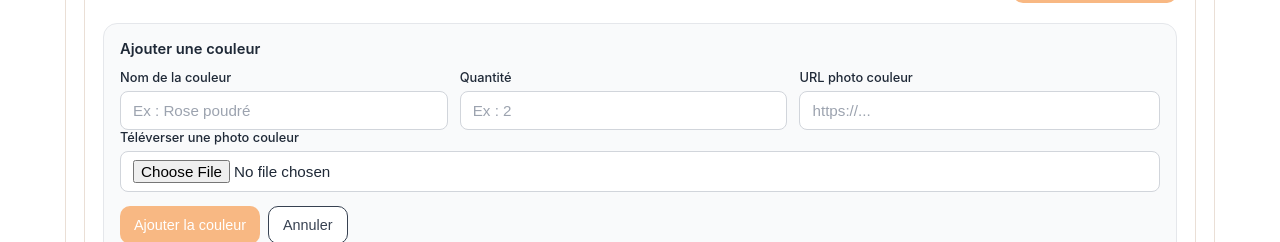
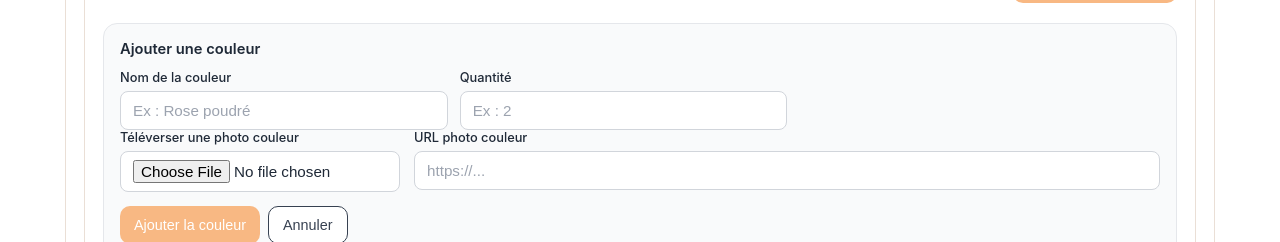
Before and after one commit to Spupuce/Crackers-by-VB, a Next.js app: page /administration/produit/nouveau in a window 1280 px wide. Both pictures are taken after typing "Sample", "5", "5", "5", "https://example.com", "Sample" into the empty fields and a click on the button "+ Ajouter une couleur". Shown: the part 1132-1374 px from the top of the page. Built offline with nearby package versions, Linux system fonts and the light colour scheme; no server answers.

Commit message:
Réorganise le bloc photo des couleurs pour aligner upload, URL et prévisualisation dans le formulaire produit

```diff
--- a/components/ProductForm.js
+++ b/components/ProductForm.js
@@ -768,27 +768,10 @@ export default function ProductForm({
                   autoComplete="off"
                 />
               </div>
-
-              <div className={styles.field}>
-                <label htmlFor="colorImageUrl" className={styles.smallLabel}>
-                  URL photo couleur
-                </label>
-                <input
-                  id="colorImageUrl"
-                  name="colorImageUrl"
-                  type="url"
-                  placeholder="https://..."
-                  className={styles.input}
-                  value={colorDraft.imageUrl}
-                  onChange={(e) =>
-                    handleColorDraftChange("imageUrl", e.target.value)
-                  }
-                  autoComplete="url"
-                />
-              </div>
             </div>
 
-            <div className={styles.field}>
+            <div className={styles.imageFieldRow}>
+              <div className={styles.imageUploadColumn}>
                 <label htmlFor="colorImageFile" className={styles.smallLabel}>
                   Téléverser une photo couleur
                 </label>
@@ -810,6 +793,26 @@ export default function ProductForm({
                 {colorImageUploadError && (
                   <p className={styles.errorText}>{colorImageUploadError}</p>
                 )}
+              </div>
+
+              <div className={styles.imageUrlColumn}>
+                <label htmlFor="colorImageUrl" className={styles.smallLabel}>
+                  URL photo couleur
+                </label>
+                <input
+                  id="colorImageUrl"
+                  name="colorImageUrl"
+                  type="url"
+                  placeholder="https://..."
+                  className={styles.input}
+                  value={colorDraft.imageUrl}
+                  onChange={(e) =>
+                    handleColorDraftChange("imageUrl", e.target.value)
+                  }
+                  autoComplete="url"
+                />
+              </div>
+            </div>
 
             {colorDraft.imageUrl && (
               <div className={styles.mainImagePreviewWrapper}>
@@ -820,7 +823,6 @@ export default function ProductForm({
                 />
               </div>
             )}
-            </div>
 
             <div className={styles.colorActions}>
               <button
```
Lines whose indentation alone changed are shown as unchanged.
